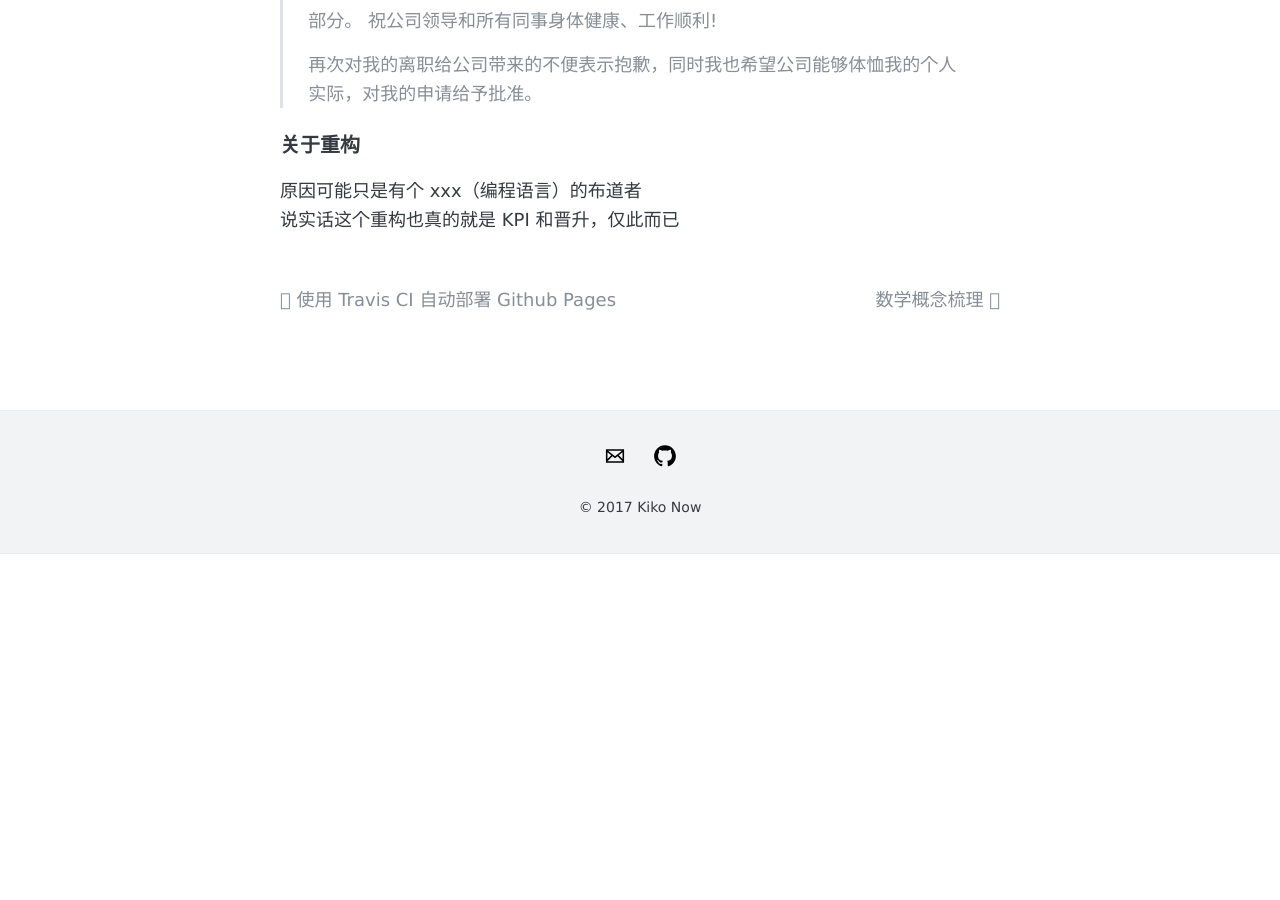
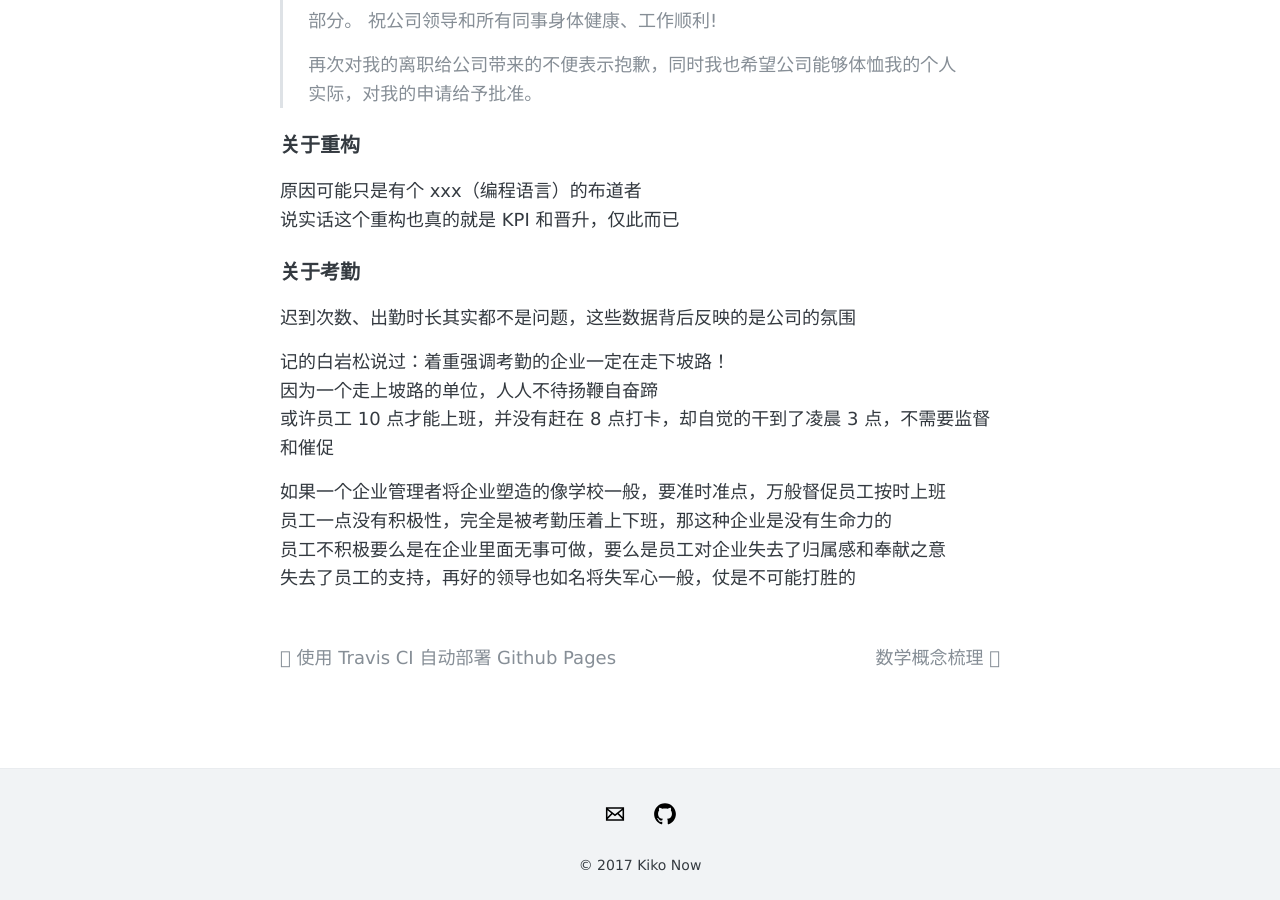
Before and after one commit to dymyw/dymyw.github.io, a Jekyll site: the page built from _posts/2019-03-22-工作那些事.md, in a window 1280 px wide and 900 px high, scrolled down 799 px. Built offline with Jekyll 4.4.1, drawn with Linux system fonts in a browser that asks for light colours; comment, search, counter and statistics services are not loaded; before the commit the page ends 1353 px from its top, so only the background shows below that.

Commit message:
关于考勤

```diff
--- a/_posts/2019-03-22-工作那些事.md
+++ b/_posts/2019-03-22-工作那些事.md
@@ -28,3 +28,16 @@ tags: work
 
 原因可能只是有个 xxx（编程语言）的布道者
 说实话这个重构也真的就是 KPI 和晋升，仅此而已
+
+### 关于考勤
+
+迟到次数、出勤时长其实都不是问题，这些数据背后反映的是公司的氛围
+
+记的白岩松说过：着重强调考勤的企业一定在走下坡路！
+因为一个走上坡路的单位，人人不待扬鞭自奋蹄
+或许员工 10 点才能上班，并没有赶在 8 点打卡，却自觉的干到了凌晨 3 点，不需要监督和催促
+
+如果一个企业管理者将企业塑造的像学校一般，要准时准点，万般督促员工按时上班
+员工一点没有积极性，完全是被考勤压着上下班，那这种企业是没有生命力的
+员工不积极要么是在企业里面无事可做，要么是员工对企业失去了归属感和奉献之意
+失去了员工的支持，再好的领导也如名将失军心一般，仗是不可能打胜的
```
